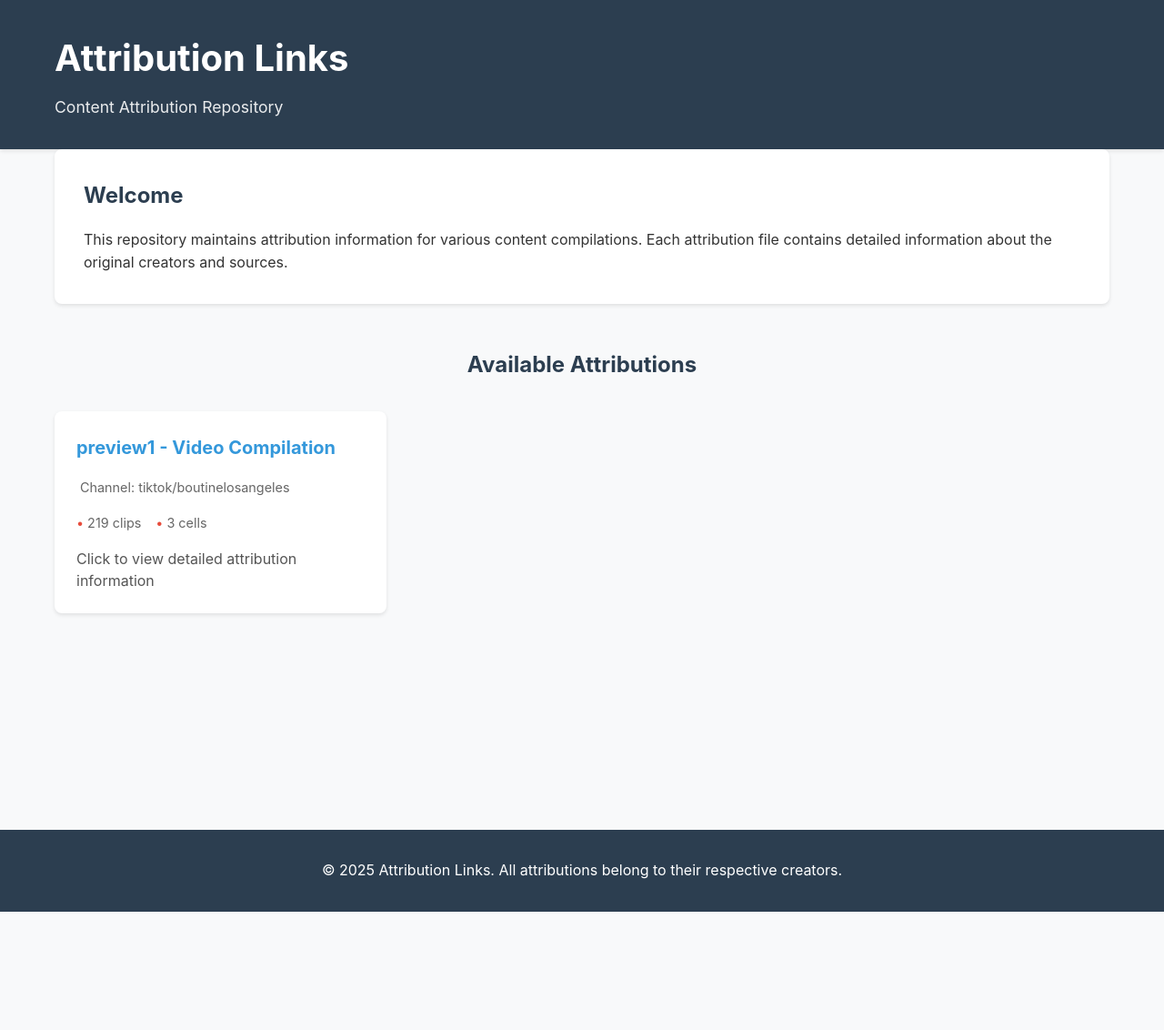
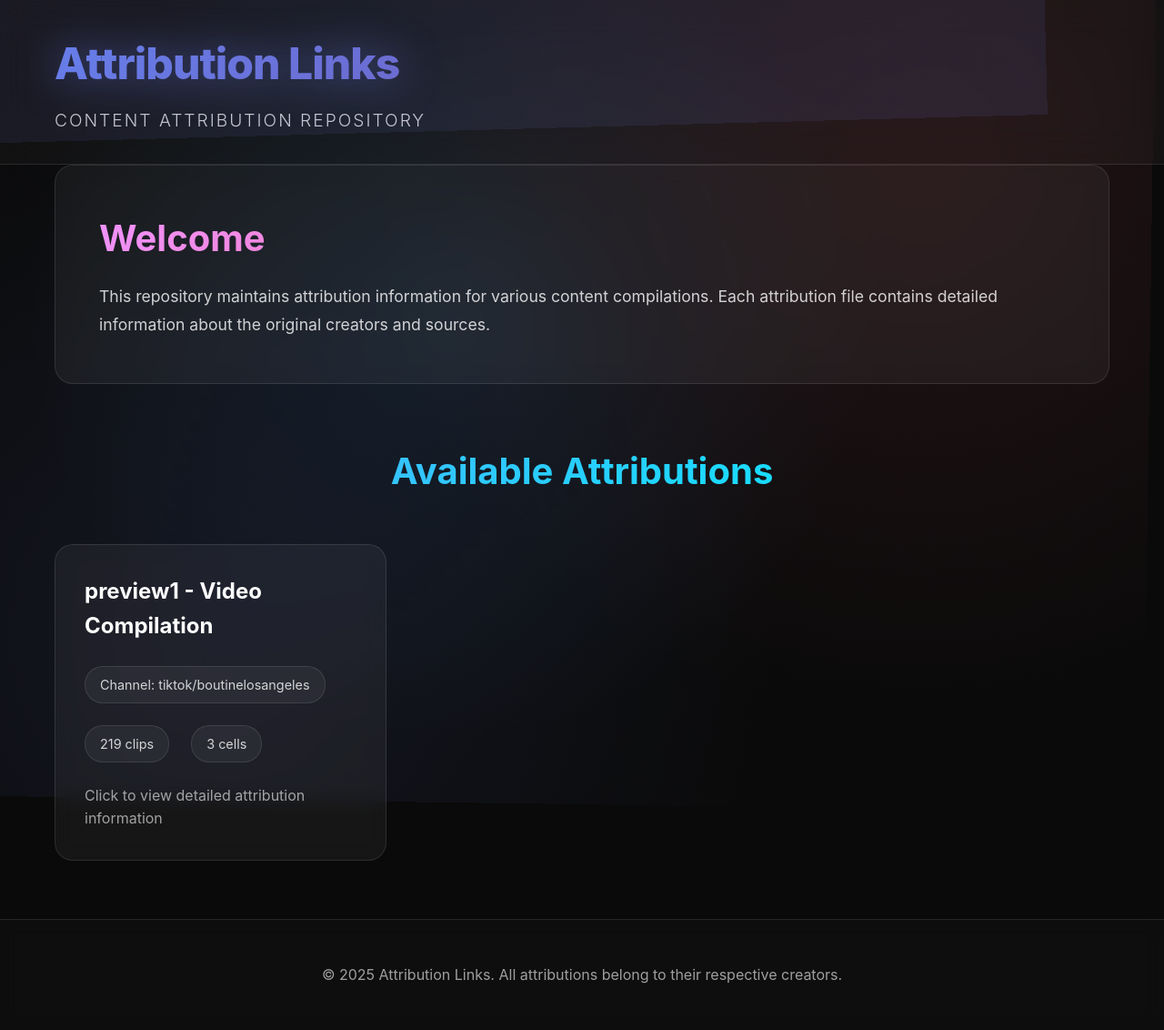
Before and after one commit to faptured/links, a Jekyll site: the page built from index.html, in a window 1280 px wide. Shown: the whole page at 91% size. Built offline with Jekyll 4.4.1, drawn with Linux system fonts in a browser that asks for light colours; before the commit the page ends 1002 px from its top, so only the background shows below that.

Commit message:
update style

```diff
--- a/assets/css/style.css
+++ b/assets/css/style.css
@@ -1,12 +1,14 @@
 :root {
-    --primary-color: #2c3e50;
-    --secondary-color: #3498db;
-    --accent-color: #e74c3c;
-    --background-color: #f8f9fa;
-    --text-color: #333;
-    --border-color: #dee2e6;
-    --card-shadow: 0 2px 4px rgba(0,0,0,0.1);
-    --hover-shadow: 0 4px 8px rgba(0,0,0,0.15);
+    --primary-gradient: linear-gradient(135deg, #667eea 0%, #764ba2 100%);
+    --secondary-gradient: linear-gradient(135deg, #f093fb 0%, #f5576c 100%);
+    --accent-gradient: linear-gradient(135deg, #4facfe 0%, #00f2fe 100%);
+    --dark-bg: #0a0a0a;
+    --card-bg: rgba(255, 255, 255, 0.05);
+    --text-primary: #ffffff;
+    --text-secondary: rgba(255, 255, 255, 0.8);
+    --text-muted: rgba(255, 255, 255, 0.6);
+    --border-glass: rgba(255, 255, 255, 0.1);
+    --shadow-neon: 0 0 40px rgba(102, 126, 234, 0.6);
 }
 
 * {
@@ -18,8 +20,31 @@
 body {
     font-family: -apple-system, BlinkMacSystemFont, 'Segoe UI', Roboto, Oxygen, Ubuntu, Cantarell, sans-serif;
     line-height: 1.6;
-    color: var(--text-color);
-    background-color: var(--background-color);
+    color: var(--text-primary);
+    background: var(--dark-bg);
+    overflow-x: hidden;
+}
+
+/* Animated background */
+body::before {
+    content: '';
+    position: fixed;
+    top: 0;
+    left: 0;
+    width: 100%;
+    height: 100%;
+    background:
+        radial-gradient(circle at 20% 80%, rgba(102, 126, 234, 0.1) 0%, transparent 50%),
+        radial-gradient(circle at 80% 20%, rgba(245, 87, 108, 0.1) 0%, transparent 50%),
+        radial-gradient(circle at 40% 40%, rgba(79, 172, 254, 0.1) 0%, transparent 50%);
+    z-index: -1;
+    animation: floatingBg 20s ease-in-out infinite;
+}
+
+@keyframes floatingBg {
+    0%, 100% { transform: translate(0, 0) rotate(0deg); }
+    33% { transform: translate(-20px, -20px) rotate(1deg); }
+    66% { transform: translate(20px, -10px) rotate(-1deg); }
 }
 
 .container {
@@ -28,50 +53,127 @@ body {
     padding: 0 20px;
 }
 
-/* Header Styles */
+/* Header with gradient and glass effect */
 header {
-    background-color: var(--primary-color);
-    color: white;
+    background: rgba(255, 255, 255, 0.03);
+    backdrop-filter: blur(20px);
+    -webkit-backdrop-filter: blur(20px);
+    border-bottom: 1px solid var(--border-glass);
     padding: 2rem 0;
-    box-shadow: 0 2px 4px rgba(0,0,0,0.1);
+    position: relative;
+    overflow: hidden;
+}
+
+header::before {
+    content: '';
+    position: absolute;
+    top: -50%;
+    left: -50%;
+    width: 200%;
+    height: 200%;
+    background: var(--primary-gradient);
+    opacity: 0.1;
+    animation: shimmer 3s ease-in-out infinite;
+}
+
+@keyframes shimmer {
+    0%, 100% { transform: translateX(-50%) translateY(-50%) rotate(0deg); }
+    50% { transform: translateX(-30%) translateY(-30%) rotate(180deg); }
 }
 
 header h1 {
-    font-size: 2.5rem;
+    font-size: 3rem;
+    font-weight: 800;
+    background: var(--primary-gradient);
+    -webkit-background-clip: text;
+    -webkit-text-fill-color: transparent;
+    background-clip: text;
+    text-fill-color: transparent;
     margin-bottom: 0.5rem;
+    letter-spacing: -1px;
+    animation: glow 2s ease-in-out infinite alternate;
+}
+
+@keyframes glow {
+    from { filter: drop-shadow(0 0 20px rgba(102, 126, 234, 0.5)); }
+    to { filter: drop-shadow(0 0 30px rgba(102, 126, 234, 0.8)); }
 }
 
 .tagline {
-    font-size: 1.1rem;
-    opacity: 0.9;
+    font-size: 1.2rem;
+    color: var(--text-secondary);
+    font-weight: 300;
+    letter-spacing: 2px;
+    text-transform: uppercase;
 }
 
-/* Main Content */
+/* Main content */
 main {
     min-height: calc(100vh - 200px);
-    padding: 3rem 0;
+    padding: 4rem 0;
 }
 
+/* Intro section with glass morphism */
 .intro {
-    background-color: white;
-    padding: 2rem;
-    border-radius: 8px;
-    box-shadow: var(--card-shadow);
-    margin-bottom: 3rem;
+    background: var(--card-bg);
+    backdrop-filter: blur(10px);
+    -webkit-backdrop-filter: blur(10px);
+    border: 1px solid var(--border-glass);
+    padding: 3rem;
+    border-radius: 20px;
+    margin-bottom: 4rem;
+    position: relative;
+    overflow: hidden;
+    transition: all 0.3s ease;
+}
+
+.intro::before {
+    content: '';
+    position: absolute;
+    top: -2px;
+    left: -2px;
+    right: -2px;
+    bottom: -2px;
+    background: var(--primary-gradient);
+    border-radius: 20px;
+    opacity: 0;
+    z-index: -1;
+    transition: opacity 0.3s ease;
+}
+
+.intro:hover::before {
+    opacity: 0.3;
 }
 
 .intro h2 {
-    color: var(--primary-color);
+    font-size: 2.5rem;
     margin-bottom: 1rem;
+    background: var(--secondary-gradient);
+    -webkit-background-clip: text;
+    -webkit-text-fill-color: transparent;
+    background-clip: text;
+    text-fill-color: transparent;
 }
 
-/* Attribution Grid */
-.attributions h2 {
-    color: var(--primary-color);
-    margin-bottom: 2rem;
-    text-align: center;
+.intro p {
+    color: var(--text-secondary);
+    font-size: 1.1rem;
+    line-height: 1.8;
 }
 
+/* Attribution section */
+.attributions h2 {
+    font-size: 2.5rem;
+    text-align: center;
+    margin-bottom: 3rem;
+    background: var(--accent-gradient);
+    -webkit-background-clip: text;
+    -webkit-text-fill-color: transparent;
+    background-clip: text;
+    text-fill-color: transparent;
+}
+
+/* Attribution grid with cards */
 .attribution-grid {
     display: grid;
     grid-template-columns: repeat(auto-fill, minmax(350px, 1fr));
@@ -79,147 +181,215 @@ main {
 }
 
 .attribution-card {
-    background-color: white;
-    border-radius: 8px;
-    padding: 1.5rem;
-    box-shadow: var(--card-shadow);
-    transition: transform 0.2s, box-shadow 0.2s;
+    background: var(--card-bg);
+    backdrop-filter: blur(10px);
+    -webkit-backdrop-filter: blur(10px);
+    border: 1px solid var(--border-glass);
+    border-radius: 20px;
+    padding: 2rem;
+    text-decoration: none;
+    position: relative;
+    overflow: hidden;
+    transition: all 0.4s cubic-bezier(0.175, 0.885, 0.32, 1.275);
     cursor: pointer;
-    text-decoration: none;
-    color: inherit;
-    display: block;
+}
+
+.attribution-card::before {
+    content: '';
+    position: absolute;
+    top: 0;
+    left: 0;
+    right: 0;
+    bottom: 0;
+    background: var(--primary-gradient);
+    opacity: 0;
+    transition: opacity 0.4s ease;
+    border-radius: 20px;
 }
 
 .attribution-card:hover {
-    transform: translateY(-4px);
-    box-shadow: var(--hover-shadow);
+    transform: translateY(-10px) scale(1.02);
+    border-color: rgba(102, 126, 234, 0.5);
+    box-shadow:
+        0 20px 40px rgba(102, 126, 234, 0.3),
+        0 0 60px rgba(102, 126, 234, 0.1),
+        inset 0 0 20px rgba(255, 255, 255, 0.05);
+}
+
+.attribution-card:hover::before {
+    opacity: 0.1;
 }
 
 .attribution-card h3 {
-    color: var(--secondary-color);
-    margin-bottom: 0.5rem;
-    font-size: 1.25rem;
+    font-size: 1.5rem;
+    margin-bottom: 1rem;
+    color: var(--text-primary);
+    position: relative;
+    z-index: 1;
+    transition: all 0.3s ease;
+}
+
+.attribution-card:hover h3 {
+    transform: translateX(5px);
 }
 
 .attribution-meta {
     display: flex;
     flex-wrap: wrap;
-    gap: 1rem;
-    margin: 1rem 0;
-    font-size: 0.9rem;
-    color: #666;
+    gap: 1.5rem;
+    margin: 1.5rem 0;
+    position: relative;
+    z-index: 1;
 }
 
 .attribution-meta span {
     display: flex;
     align-items: center;
-    gap: 0.25rem;
+    gap: 0.5rem;
+    color: var(--text-secondary);
+    font-size: 0.9rem;
+    padding: 0.5rem 1rem;
+    background: rgba(255, 255, 255, 0.05);
+    border-radius: 20px;
+    border: 1px solid var(--border-glass);
+    transition: all 0.3s ease;
 }
 
-.attribution-meta span::before {
-    content: '•';
-    color: var(--accent-color);
-}
-
-.attribution-meta span:first-child::before {
-    content: '';
+.attribution-meta span:hover {
+    background: rgba(255, 255, 255, 0.1);
+    transform: translateY(-2px);
 }
 
 .attribution-description {
-    color: #555;
-    line-height: 1.5;
+    color: var(--text-muted);
+    line-height: 1.6;
+    position: relative;
+    z-index: 1;
 }
 
-/* Attribution Detail Page */
+/* Attribution detail page */
 .attribution-detail {
-    background-color: white;
-    padding: 2rem;
-    border-radius: 8px;
-    box-shadow: var(--card-shadow);
+    background: var(--card-bg);
+    backdrop-filter: blur(10px);
+    -webkit-backdrop-filter: blur(10px);
+    border: 1px solid var(--border-glass);
+    padding: 3rem;
+    border-radius: 20px;
+    margin-top: 2rem;
 }
 
 .attribution-header {
-    border-bottom: 2px solid var(--border-color);
-    padding-bottom: 1rem;
-    margin-bottom: 2rem;
+    border-bottom: 1px solid var(--border-glass);
+    padding-bottom: 2rem;
+    margin-bottom: 3rem;
 }
 
-.clips-container {
-    margin-top: 2rem;
-}
-
-.clip-item {
-    background-color: var(--background-color);
-    padding: 1rem;
-    margin-bottom: 1rem;
-    border-radius: 4px;
-    border-left: 4px solid var(--secondary-color);
-}
-
-.clip-item h4 {
-    color: var(--primary-color);
-    margin-bottom: 0.5rem;
-}
-
-.clip-meta {
-    font-size: 0.9rem;
-    color: #666;
-    margin-bottom: 0.5rem;
-}
-
-.clip-link {
-    color: var(--secondary-color);
-    text-decoration: none;
-    font-size: 0.9rem;
-}
-
-.clip-link:hover {
-    text-decoration: underline;
+.attribution-header h1 {
+    font-size: 2.5rem;
+    background: var(--primary-gradient);
+    -webkit-background-clip: text;
+    -webkit-text-fill-color: transparent;
+    background-clip: text;
+    text-fill-color: transparent;
 }
 
 /* Footer */
 footer {
-    background-color: var(--primary-color);
-    color: white;
+    background: rgba(255, 255, 255, 0.02);
+    backdrop-filter: blur(10px);
+    -webkit-backdrop-filter: blur(10px);
+    border-top: 1px solid var(--border-glass);
     text-align: center;
-    padding: 2rem 0;
-    margin-top: 3rem;
+    padding: 3rem 0;
+    margin-top: 4rem;
+    color: var(--text-muted);
 }
 
-/* Responsive Design */
+/* Responsive */
 @media (max-width: 768px) {
     header h1 {
+        font-size: 2.5rem;
+    }
+
+    .intro h2,
+    .attributions h2 {
         font-size: 2rem;
     }
 
     .attribution-grid {
         grid-template-columns: 1fr;
-        gap: 1rem;
+        gap: 1.5rem;
     }
 
-    .container {
-        padding: 0 15px;
+    .intro,
+    .attribution-detail {
+        padding: 2rem;
     }
 }
 
-/* Loading Spinner */
+/* Loading animation */
 .loading {
     text-align: center;
-    padding: 3rem;
-    color: #666;
+    padding: 4rem;
 }
 
 .spinner {
-    border: 3px solid #f3f3f3;
-    border-top: 3px solid var(--secondary-color);
+    width: 50px;
+    height: 50px;
+    border: 3px solid var(--border-glass);
+    border-top-color: transparent;
     border-radius: 50%;
-    width: 40px;
-    height: 40px;
+    margin: 0 auto 2rem;
+    background: var(--primary-gradient);
     animation: spin 1s linear infinite;
-    margin: 0 auto 1rem;
+    box-shadow: 0 0 30px rgba(102, 126, 234, 0.5);
 }
 
 @keyframes spin {
-    0% { transform: rotate(0deg); }
-    100% { transform: rotate(360deg); }
+    to { transform: rotate(360deg); }
 }
+
+/* Scrollbar styling */
+::-webkit-scrollbar {
+    width: 10px;
+}
+
+::-webkit-scrollbar-track {
+    background: rgba(255, 255, 255, 0.02);
+}
+
+::-webkit-scrollbar-thumb {
+    background: var(--primary-gradient);
+    border-radius: 5px;
+}
+
+::-webkit-scrollbar-thumb:hover {
+    background: var(--secondary-gradient);
+}
+
+/* Selection styling */
+::selection {
+    background: rgba(102, 126, 234, 0.3);
+    color: var(--text-primary);
+}
+
+/* Additional animations */
+@keyframes fadeInUp {
+    from {
+        opacity: 0;
+        transform: translateY(30px);
+    }
+    to {
+        opacity: 1;
+        transform: translateY(0);
+    }
+}
+
+.intro,
+.attribution-card {
+    animation: fadeInUp 0.6s ease-out;
+}
+
+.attribution-card:nth-child(2) { animation-delay: 0.1s; }
+.attribution-card:nth-child(3) { animation-delay: 0.2s; }
+.attribution-card:nth-child(4) { animation-delay: 0.3s; }
```
